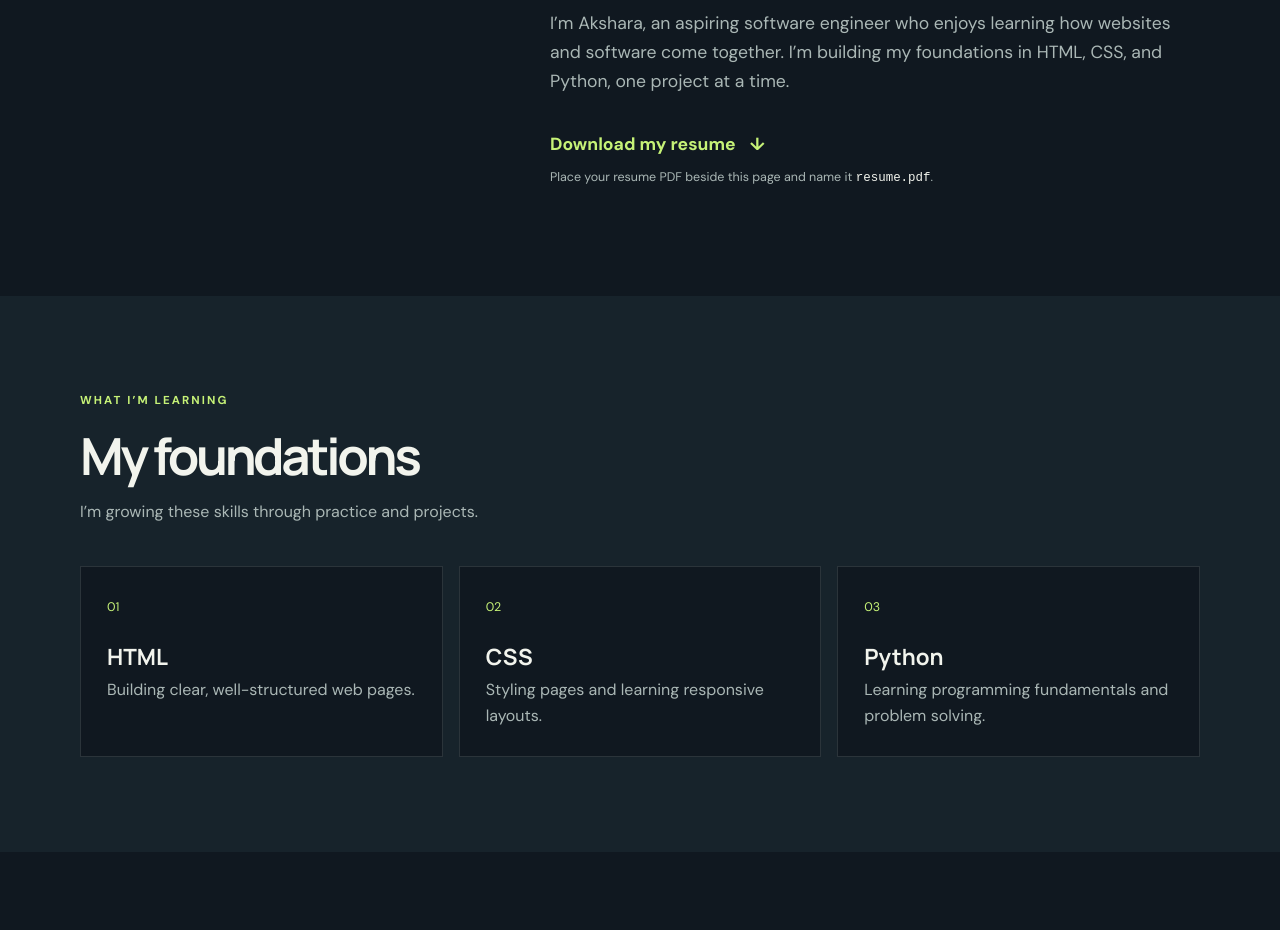
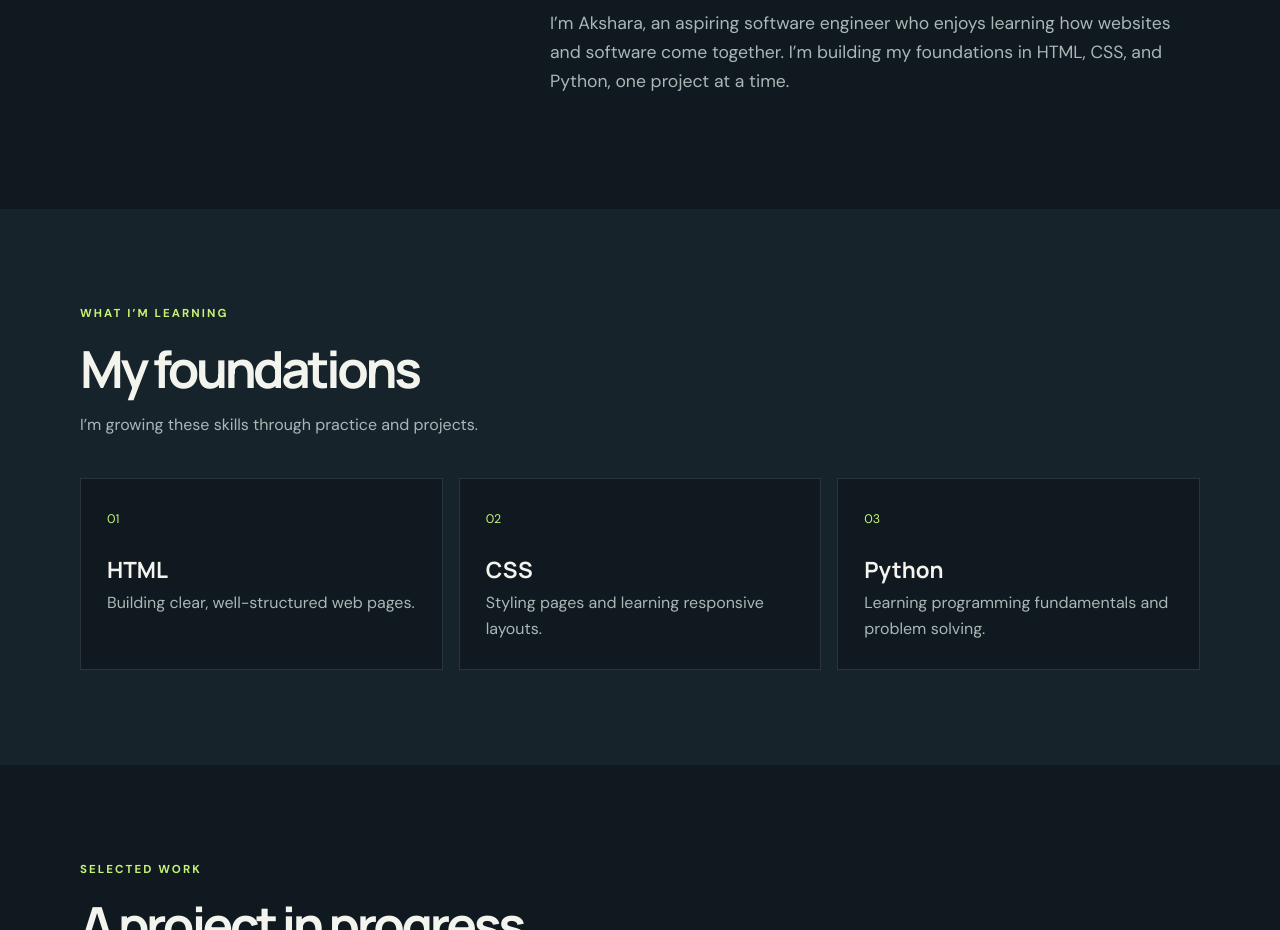
Before and after one commit to akshara227/Akshara-Portfolio, a plain HTML site: page index.html in a window 1280 px wide. Shown: the part 1020-1950 px from the top of the page. Drawn offline with Linux system fonts and the light colour scheme.

Commit message:
Fix HTML formatting and structure

```diff
--- a/index.html
+++ b/index.html
@@ -80,13 +80,6 @@
           how websites and software come together. I’m building my
           foundations in HTML, CSS, and Python, one project at a time.
         </p>
-        <a class="text-link" href="resume.pdf" download>
-          Download my resume <span aria-hidden="true">↓</span>
-        </a>
-        <p class="small-note">
-          Place your resume PDF beside this page and name it
-          <code>resume.pdf</code>.
-        </p>
       </div>
     </section>
 
```
